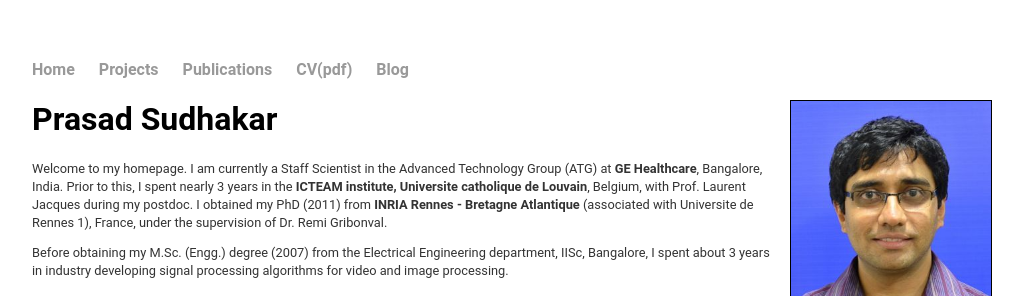
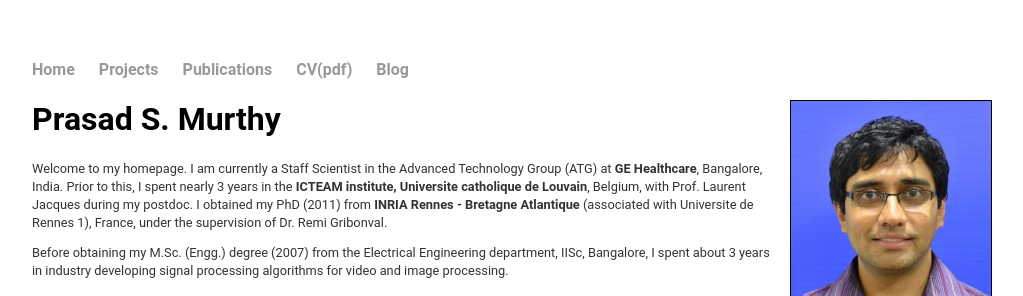
Before and after one commit to psudhaka/psudhaka.github.io, a Jekyll site: the page built from index.html, in a window 1280 px wide. Shown: the top 296 px of the page, without its empty margins (128-1151 px from the left). Built offline with Jekyll 4.4.1, drawn with Linux system fonts in a browser that asks for light colours.

Commit message:
Updated name

```diff
--- a/index.html
+++ b/index.html
@@ -18,7 +18,7 @@ img {
 
 
 <div class="blurb">
-	<h1>Prasad Sudhakar</h1>
+	<h1>Prasad S. Murthy</h1>
 	<p>
 		<!--<img src="PS.jpg" alt="PS" width="300" height="400">-->
 		Welcome to my homepage. I am currently a Staff Scientist in the Advanced Technology Group (ATG) at <b>GE Healthcare</b>, Bangalore, India. Prior to this, I spent
```
